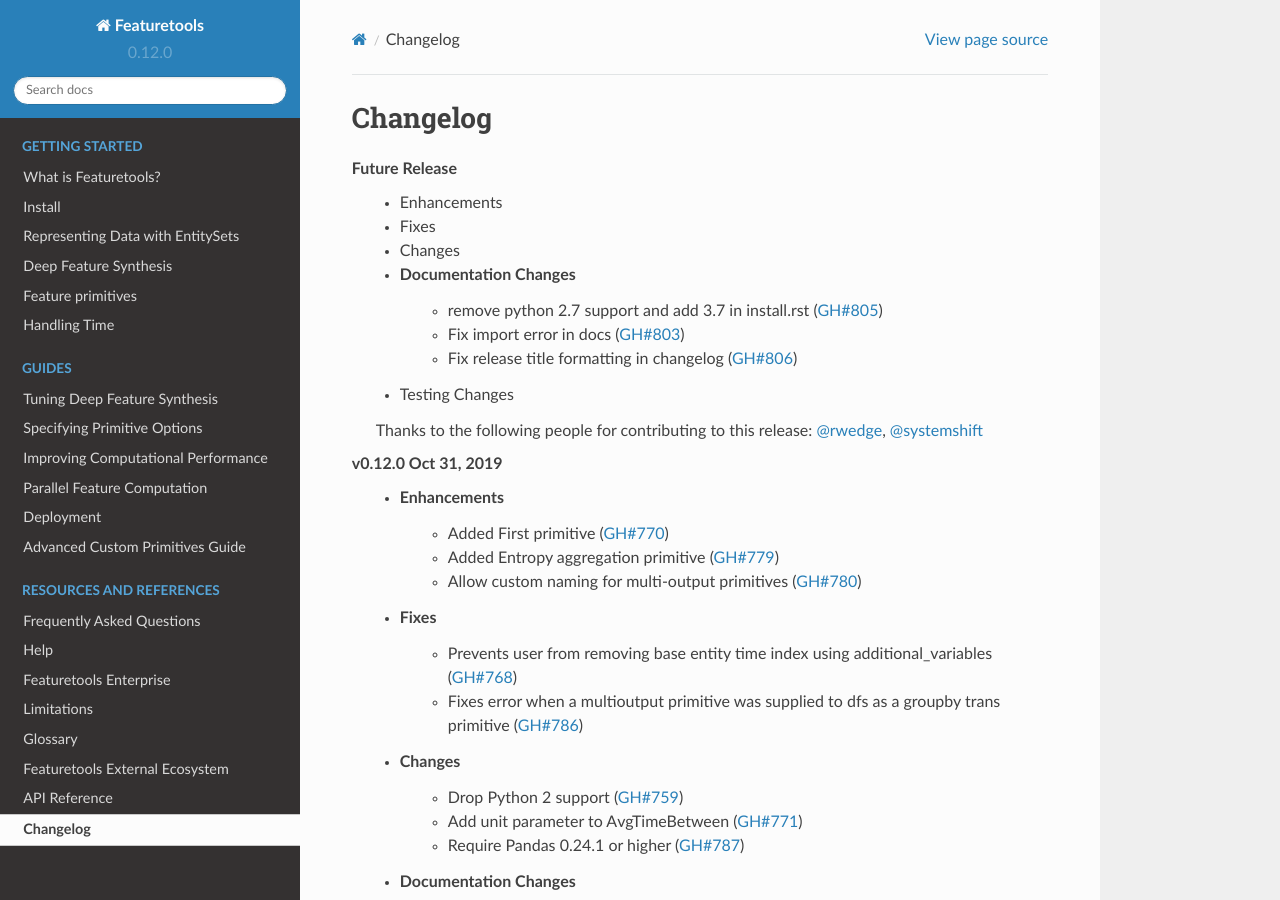
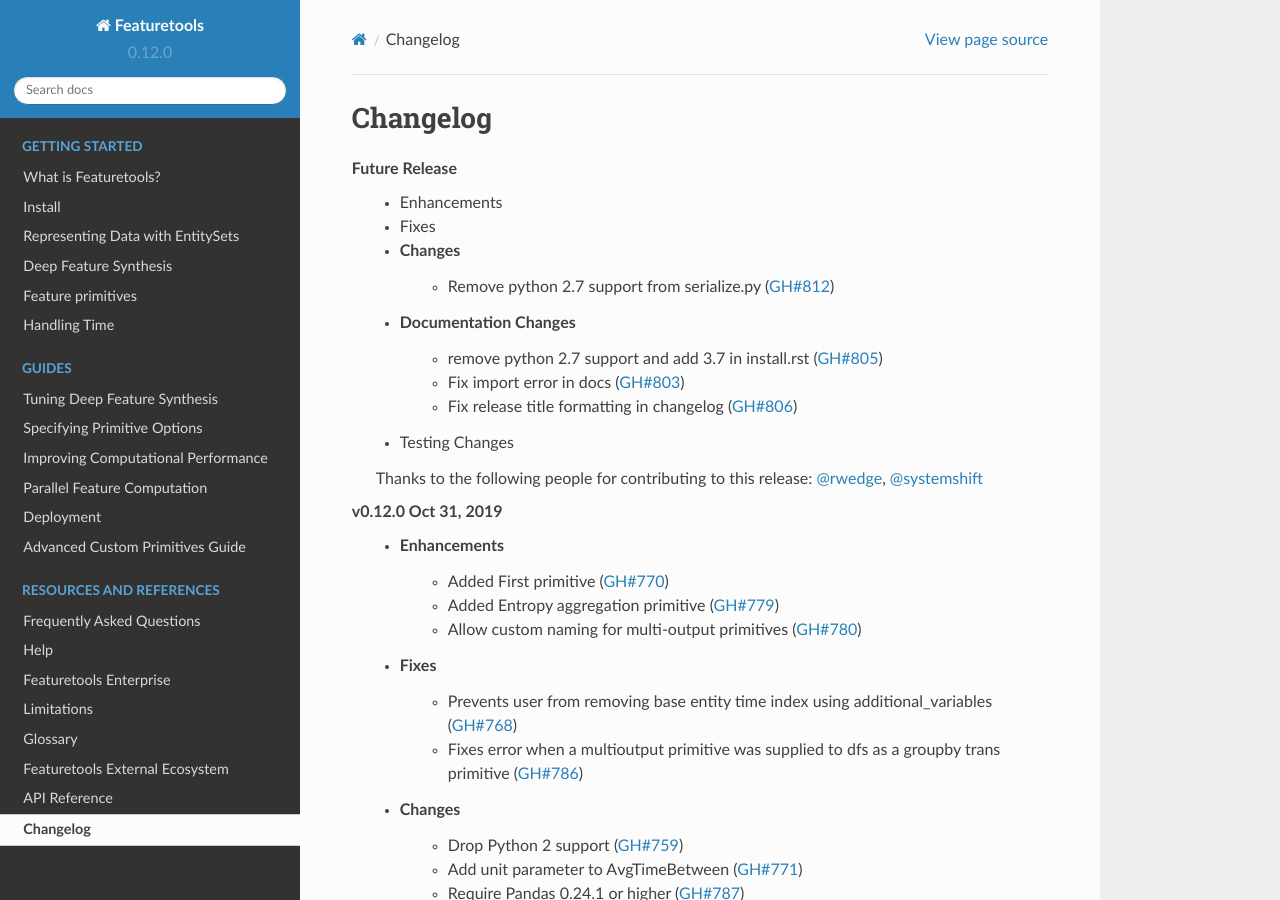
Before and after one commit to alteryx/featuretools, a Sphinx documentation site: the page built from docs/source/changelog.rst, in a window 1280 px wide and 900 px high. Built offline with Sphinx 7.4.7 and the Read the Docs theme 2.0.0, drawn with Linux system fonts in a browser that asks for light colours; pages that are not in the unit, such as notebooks, are missing from menus.

Commit message:
update changelog

```diff
--- a/docs/source/changelog.rst
+++ b/docs/source/changelog.rst
@@ -6,6 +6,7 @@
     * Enhancements
     * Fixes
     * Changes
+        * Remove python 2.7 support from serialize.py (:pr:`812`)
     * Documentation Changes
         * remove python 2.7 support and add 3.7 in install.rst (:pr:`805`)
         * Fix import error in docs (:pr:`803`)
```
